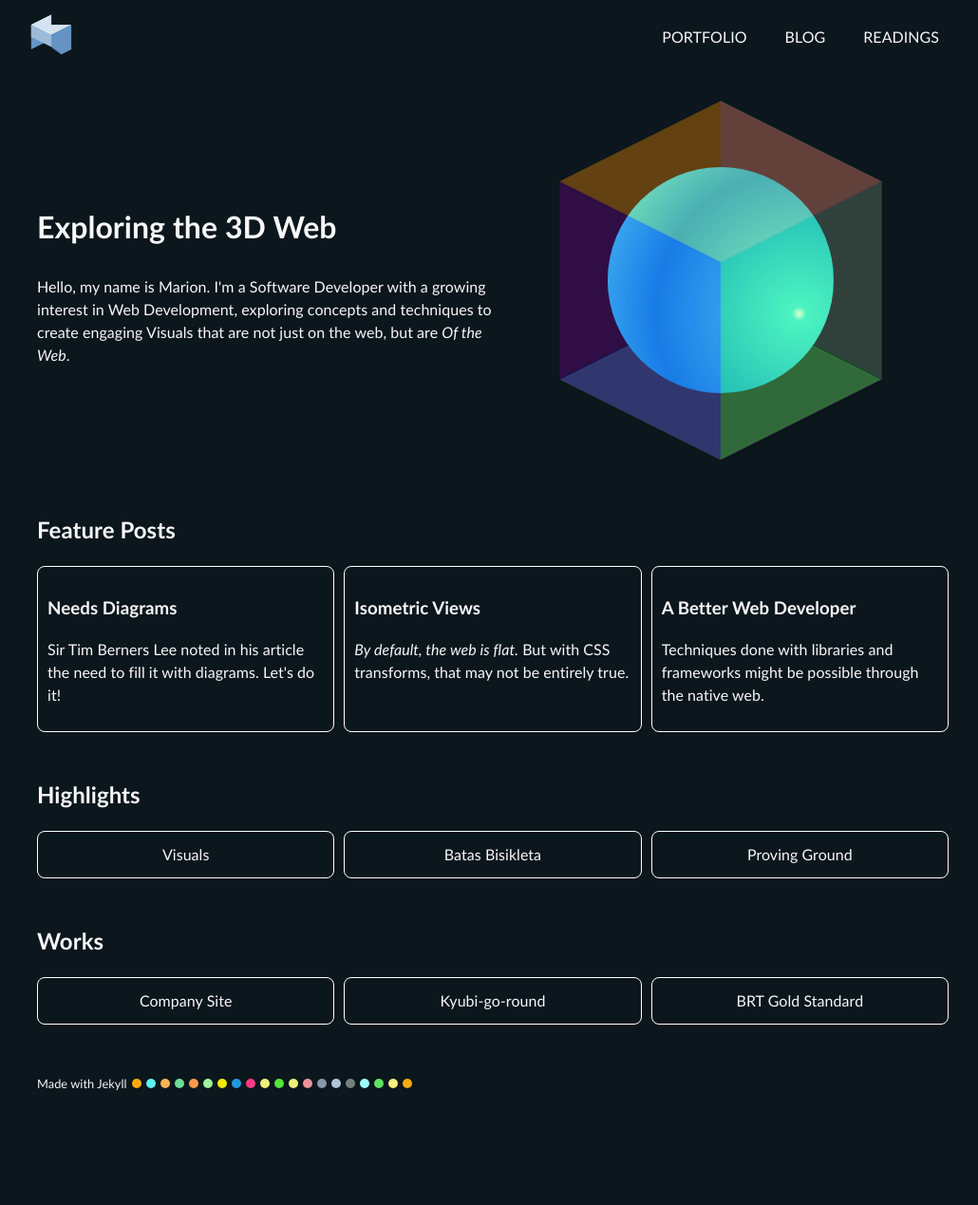
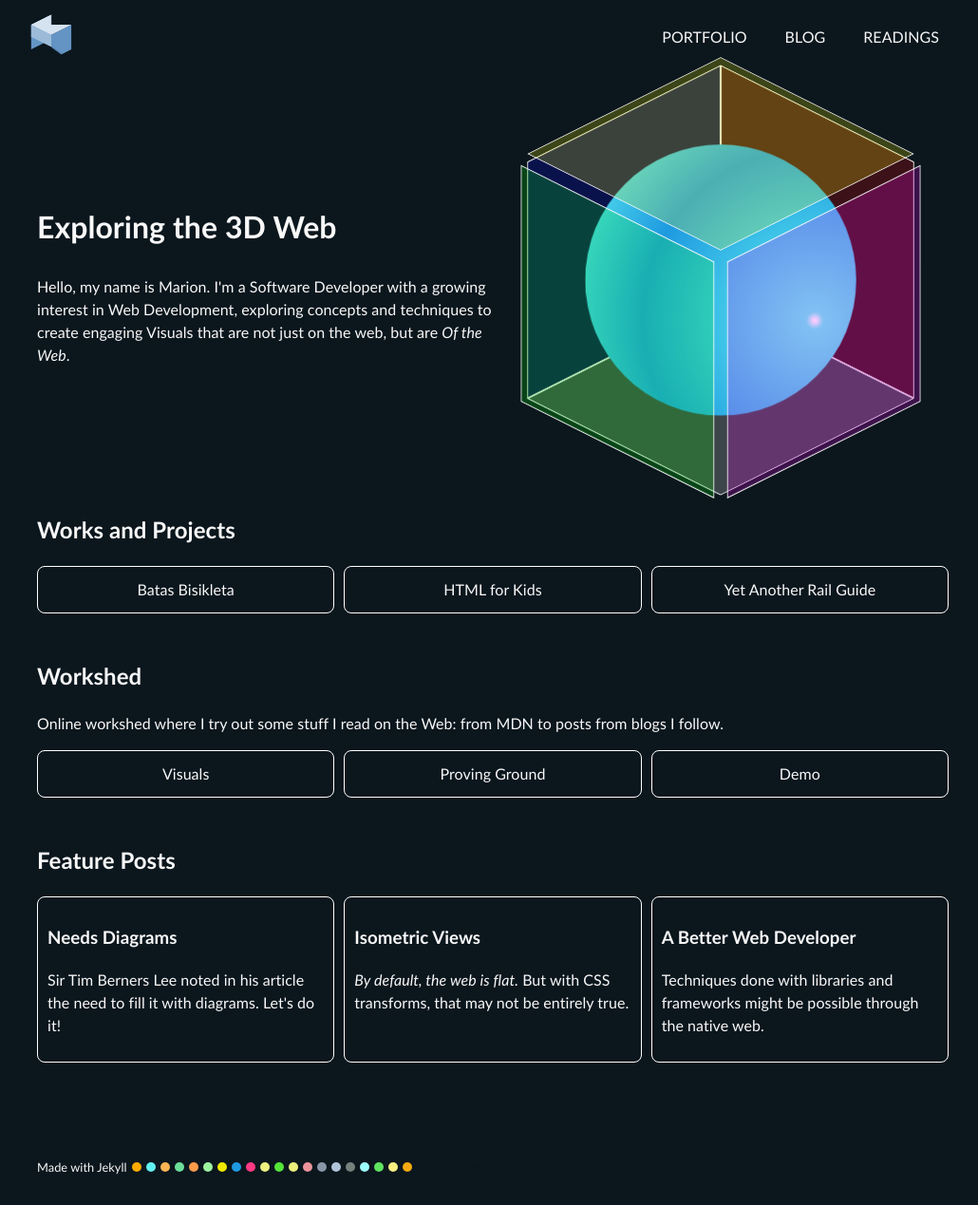
Before and after one commit to mpdagang/mpdagang.github.io, a Jekyll site: the page built from _pages/index.html, in a window 1280 px wide. Shown: the whole page at 95% size, without its empty margins (121-1151 px from the left). Built offline with Jekyll 4.4.1, drawn with Linux system fonts in a browser that asks for light colours; before the commit the page ends 1181 px from its top, so only the background shows below that.

Commit message:
Front page: content update
- add animation on fps graphic
- reorder and update of content links

```diff
--- a/_pages/index.html
+++ b/_pages/index.html
@@ -12,16 +12,16 @@
 ---
 
 <article class="mp-con mp-w-l">
-    <div class="mp-l-hero mp-l-grid-2">
+    <div id="fps-cover" class="mp-l-hero mp-l-grid-2 fps-wrapper">
         <div class="mp-l-wrapper">
             <h1 class="mp-f-xl">Exploring the 3D Web</h1>
             <p>Hello, my name is Marion. I'm a Software Developer with
             a growing interest in Web Development, exploring concepts and techniques
             to create engaging Visuals that are not just
-            on the web, but are <i>Of the Web</i>.
+            on the web, but are <a href="https://adactio.com/journal/8245"><i>Of the Web</i></a>.
             </p>
         </div>
-        <div class="mp-l-wrapper fps-wrapper">
+        <div class="mp-l-wrapper">
             <a href="/case/proving-ground">
             <div class="fps">
               <div class="fps-s fps-s__f"></div>
@@ -35,6 +35,39 @@
             </a>
         </div>
     </div>
+
+    <!-- WORKS -->
+    <section class="mp-u-m-3">
+        <h2>Works and Projects</h2>
+        <div class="card-list">
+            <a href="/case/batasbisikleta"  class="card-item subproj-item card-item-link">
+                Batas Bisikleta
+            </a>
+            <a href="/"  class="card-item subproj-item card-item-link">
+                HTML for Kids
+            </a>
+            <a href="/" class="card-item subproj-item card-item-link">
+                Yet Another Rail Guide
+            </a>
+        </div>
+    </section>
+
+    <!-- EXPERIMENTS -->
+    <section class="mp-u-m-3">
+        <h2>Workshed</h2>
+        <p>Online workshed where I try out some stuff I read on the Web: from MDN to posts from blogs I follow.</p>
+        <div class="card-list">
+            <div class="card-item subproj-item">
+                <a class="card-item-link" href="/case/visuals">Visuals</a>
+            </div>
+            <div class="card-item subproj-item">
+                <a class="card-item-link" href="/case/proving-ground">Proving Ground</a>
+            </div>
+            <div class="card-item subproj-item">
+                <a class="card-item-link" href="/demos">Demo</a>
+            </div>
+        </div>
+    </section>
 
     <!-- FEATURE -->
     <section class="mp-u-m-3">
@@ -55,33 +88,17 @@
         </div>
     </section>
 
-    <!-- HIGHLIGHT -->
-    <section class="mp-u-m-3">
-        <h2>Highlights</h2>
-        <div class="card-list">
-            <div class="card-item subproj-item">
-                <a class="card-item-link" href="/case/visuals">Visuals</a>
+    <!-- TST LAYOUT
+     <section>
+        <h2>Test Highlight</h2>
+        <div class="mp-l-grid-2 right-auto">
+            <div class="mp-l-wrapper">
+                <p>Testing content</p>
             </div>
-            <div class="card-item subproj-item">
-                <a class="card-item-link" href="/case/batasbisikleta">Batas Bisikleta</a>
-            </div>
-            <div class="card-item subproj-item">
-                <a class="card-item-link" href="/case/proving-ground">Proving Ground</a>
+            <div class="mp-l-wrapper p-front-cube">
+                <p>Testing content</p>
             </div>
         </div>
-    </section>
-
-    <h2>Works</h2>
-    <div class="card-list">
-        <div class="card-item subproj-item">
-            <a class="card-item-link" href="https://www.wisdomplus.com.ph/" target="_blank" rel="noreferrer noopener">Company Site</a>
-        </div>
-        <div class="card-item subproj-item">
-            <a class="card-item-link" href="/" target="_blank" rel="noreferrer noopener">Kyubi-go-round</a>
-        </div>
-        <div class="card-item subproj-item">
-            <a class="card-item-link" href="/" target="_blank" rel="noreferrer noopener">BRT Gold Standard</a>
-        </div>
-    </div>
+     </section> -->
 
 </article>
--- a/assets/js/main.js
+++ b/assets/js/main.js
@@ -56,4 +56,9 @@
             pnrDel.classList.remove("pnr-move");
         });
     }
+
+    let fpsCover = document.getElementById("fps-cover");
+    if(fpsCover != null){
+        fpsCover.classList.add("ready-fps");
+    }
 });
--- a/assets/styles/main.scss
+++ b/assets/styles/main.scss
@@ -145,6 +145,19 @@
   grid-template-columns: 1fr 1fr;
 }
 
+.mp-l-grid-3 {
+  display: grid;
+  gap: 0.5em;
+  grid-template-columns: 1fr 1fr 1fr;
+}
+
+.mp-l-grid-2.left-auto {
+  grid-template-columns: auto 1fr;
+}
+
+.mp-l-grid-2.right-auto {
+  grid-template-columns: 1fr auto;
+}
 .mp-l-hero {
   min-height: 50vh;
   align-items: center;
@@ -965,12 +978,7 @@
   transform: rotatex(60deg) rotatez(45deg);
   transform-origin: var(--origin) var(--origin) var(--origin);
   translate: -50% -50%;
-  transition: 0.6s;
-}
-
-.fps-wrapper {
-  width: 100%;
-  height: 100%;
+  transition: var(--fps-time);
 }
 
 .fps div {
@@ -1041,49 +1049,52 @@
   transform: rotateZ(45deg) rotateY(60deg);
   background: radial-gradient(circle at 65% 15%, white 1px, #60f0f0 3%, #1E9AE0 60%, #60f0f0 100%);
 
-  transition: 0.6s;
+  transition: var(--fps-time);
 }
 
-.fps-wrapper:hover a .fps {
+.fps-wrapper.ready-fps .fps {
   // font-size: 60px;
   --color: white;
   transform: rotatex(60deg) rotatez(135deg) scale3d(1.2, 1.2, 1.2);
 }
 
-.fps-wrapper:hover a .fps .fps-s__circ {
+.fps-wrapper.ready-fps .fps .fps-s__circ {
   transform: rotateZ(-45deg) rotateY(60deg);
 }
 
-.fps .fps-s__r:hover{
+.fps-wrapper.ready-fps .fps .fps-s__r{
   transition: 0.3s;
-  translate: calc(var(--x) + 10px) 0 0;
+  transition-delay: var(--fps-time);
+  translate: calc(var(--x) + 0.1em) 0 0;
 }
 
-.fps .fps-s__b:hover{
+.fps-wrapper.ready-fps .fps .fps-s__b{
   transition: 0.3s;
-  translate: 0 -10px 0;
+  transition-delay: var(--fps-time);
+  translate: 0 -0.1em 0;
 }
 
-.fps .fps-s__t:hover{
+.fps-wrapper.ready-fps .fps .fps-s__t{
   transition: 0.3s;
-  translate: 0 0 calc(var(--x) + 10px);
+  transition-delay: var(--fps-time);
+  translate: 0 0 calc(var(--x) + 0.1em);
 }
 
 .fps:active {
   transform: rotatex(60deg) rotatez(135deg) scale3d(1.17, 1.17, 1.17);
 }
 
-.fps:active .fps-s__r{
+.fps-wrapper.ready-fps .fps:active .fps-s__r{
   transition-delay: 0s;
   translate: calc(var(--x) + 0px) 0 0;
 }
 
-.fps:active .fps-s__b{
+.fps-wrapper.ready-fps .fps:active .fps-s__b{
   transition-delay: 0s;
   translate: 0 0px 0;
 }
 
-.fps:active .fps-s__t{
+.fps-wrapper.ready-fps .fps:active .fps-s__t{
   transition-delay: 0s;
   translate: 0 0 calc(var(--x) + 0px);
 }
```
